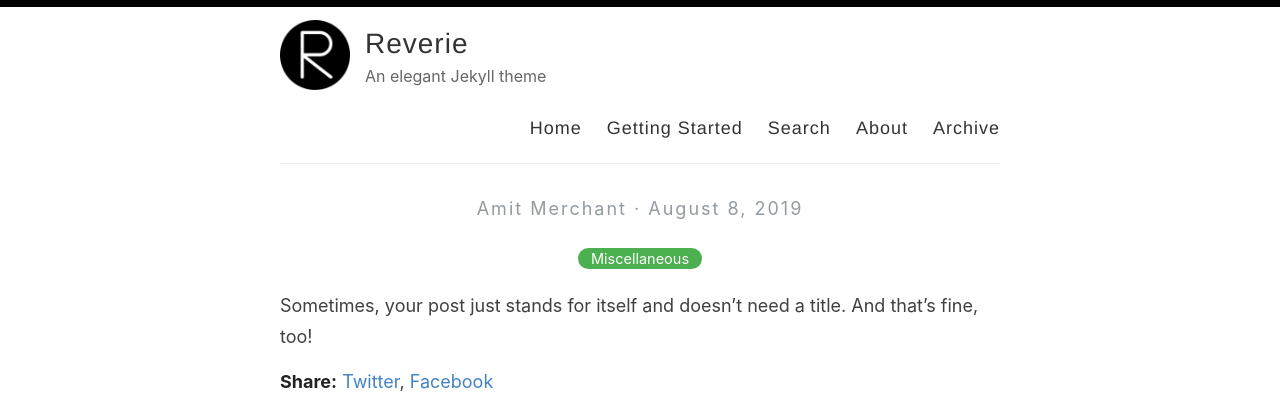
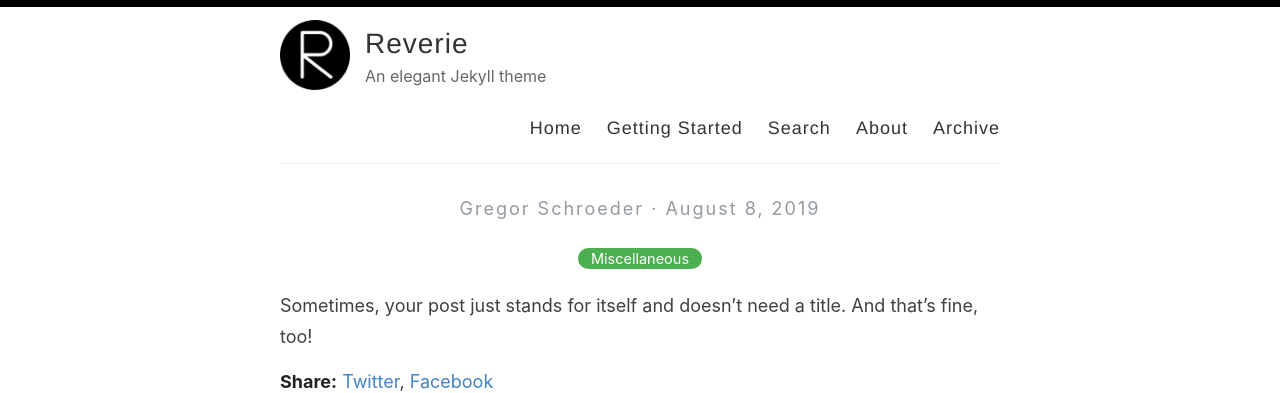
Before and after one commit to gregorkschroeder/gregorkschroeder.github.io, a Jekyll site: the page built from _posts/2019-08-08-no-title-posts.md, in a window 1280 px wide. Shown: the top 393 px of the page. Built offline with Jekyll 4.4.1, drawn with Linux system fonts in a browser that asks for light colours.

Commit message:
Update _config.yml

```diff
--- a/_config.yml
+++ b/_config.yml
@@ -6,7 +6,7 @@
 name: Reverie
 
 # Name of the author
-author: Amit Merchant
+author: Gregor Schroeder
 
 # Short bio or description (displayed in the header)
 description: An elegant Jekyll theme
```
